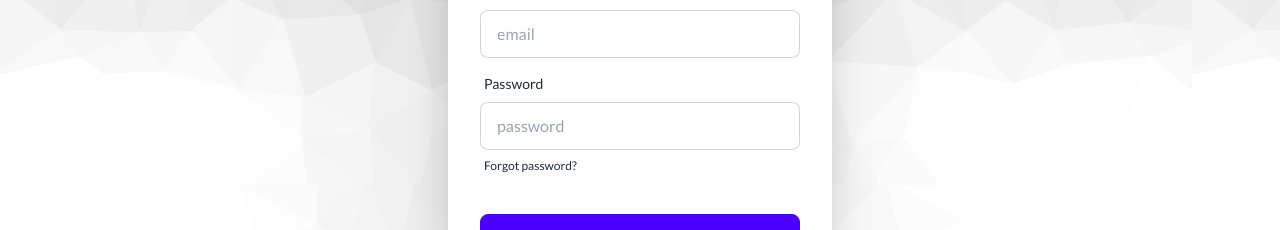
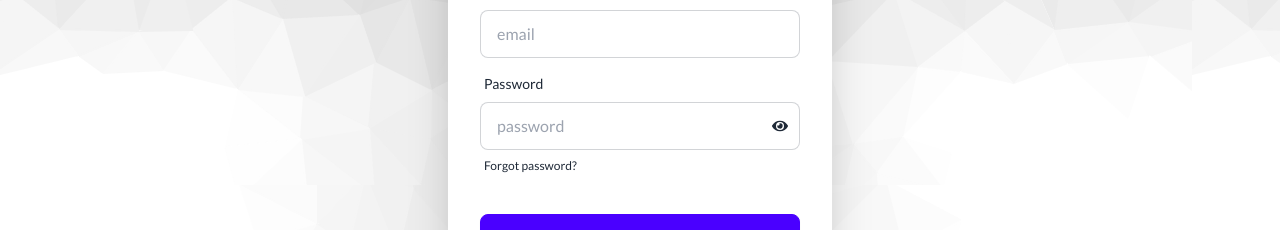
Before and after one commit to mozaddedalfeshani/p9-VocabularyLearning, a React (Vite) app: page /login in a window 1280 px wide. Shown: the part 395-625 px from the top of the page. Built offline with nearby package versions, Linux system fonts and the light colour scheme; no server answers; a web font is replaced by a local one.

Commit message:
Add password visibility toggle to Login component and update asset cache

```diff
--- a/src/pages/Login.jsx
+++ b/src/pages/Login.jsx
@@ -4,6 +4,7 @@ import { AuthContext } from "../contexts/AuthProvider";
 import { Link, useLocation, useNavigate } from "react-router-dom";
 import signinIcon from "../assets/icons/signinIcon.png";
 import toast from "react-hot-toast";
+import { FaEye, FaEyeSlash } from "react-icons/fa";
 
 export default function Login() {
   const [login, setLogin] = useState(true); // State to toggle between login and signup
@@ -61,21 +62,19 @@ export default function Login() {
     }
   };
 
-  // const handleLogin = async (e) => {
-  //   e.preventDefault();
-  //   await signInUser(e.target.email.value, e.target.password.value);
-  //   navigate(location?.state?.from?.pathname || "/");
-  // };
-
   const handleLogin = async (e) => {
     e.preventDefault();
     try {
       await signInUser(e.target.email.value, e.target.password.value); // Attempt to sign in
       navigate(location?.state?.from?.pathname || "/"); // Navigate only on success
     } catch (error) {
-      toast("Login Failed"); // Log the error for debugging
-      // No navigation happens here because the login failed
+      toast("Login Failed");
     }
+  };
+  const [showPassword, setShowPassword] = useState(false);
+
+  const togglePasswordVisibility = () => {
+    setShowPassword(!showPassword);
   };
   //
   const handleSignupPasswordChange = (e) => {
@@ -136,9 +135,12 @@ export default function Login() {
                   required
                 />
               </div>
-              <div className="form-control">
+              {/* <div className="form-control">
                 <label className="label">
                   <span className="label-text">Password</span>
+                  <div>
+                    <FaEye />
+                  </div>
                 </label>
                 <input
                   type="password"
@@ -149,6 +151,32 @@ export default function Login() {
                   onChange={handleSignupPasswordChange}
                   required
                 />
+                {signupPasswordError && (
+                  <p className="text-red-500 text-xs mt-1">
+                    {signupPasswordError}
+                  </p>
+                )}
+              </div> */}
+              <div className="form-control relative">
+                <label className="label">
+                  <span className="label-text">Password</span>
+                </label>
+                <div className="relative">
+                  <input
+                    type={showPassword ? "text" : "password"}
+                    name="password"
+                    placeholder="password"
+                    className="input input-bordered w-full pr-10"
+                    value={signupPassword}
+                    onChange={handleSignupPasswordChange}
+                    required
+                  />
+                  <div
+                    className="absolute inset-y-0 right-3 flex items-center cursor-pointer"
+                    onClick={togglePasswordVisibility}>
+                    {showPassword ? <FaEyeSlash /> : <FaEye />}
+                  </div>
+                </div>
                 {signupPasswordError && (
                   <p className="text-red-500 text-xs mt-1">
                     {signupPasswordError}
@@ -196,7 +224,7 @@ export default function Login() {
                   required
                 />
               </div>
-              <div className="form-control">
+              {/* <div className="form-control">
                 <label className="label">
                   <span className="label-text">Password</span>
                 </label>
@@ -209,6 +237,37 @@ export default function Login() {
                   onChange={handlePasswordChange}
                   required
                 />
+                {passwordError && (
+                  <p className="text-red-500 text-xs mt-1">{passwordError}</p>
+                )}
+                <label className="label">
+                  <Link
+                    to="/resetPassword"
+                    className="label-text-alt link link-hover">
+                    Forgot password?
+                  </Link>
+                </label>
+              </div> */}
+              <div className="form-control">
+                <label className="label">
+                  <span className="label-text">Password</span>
+                </label>
+                <div className="relative">
+                  <input
+                    type={showPassword ? "text" : "password"}
+                    name="password"
+                    placeholder="password"
+                    className="input input-bordered w-full pr-10"
+                    value={password}
+                    onChange={handlePasswordChange}
+                    required
+                  />
+                  <div
+                    className="absolute inset-y-0 right-3 flex items-center cursor-pointer"
+                    onClick={togglePasswordVisibility}>
+                    {showPassword ? <FaEyeSlash /> : <FaEye />}
+                  </div>
+                </div>
                 {passwordError && (
                   <p className="text-red-500 text-xs mt-1">{passwordError}</p>
                 )}
```
